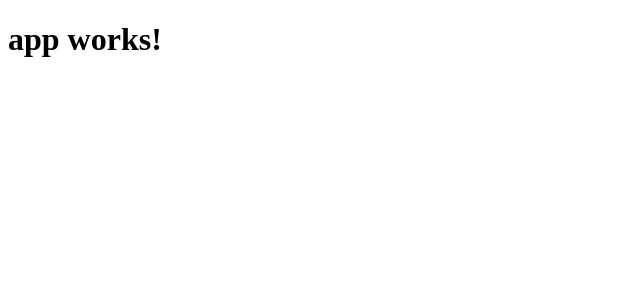
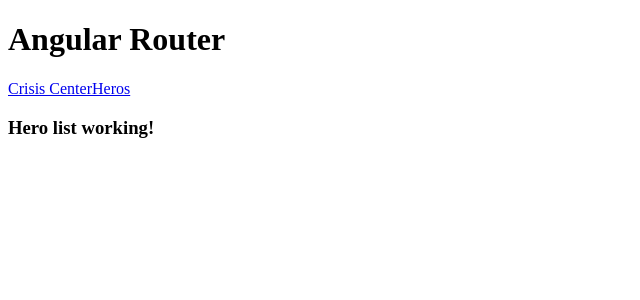
Before and after one commit to Erico79/routing-app, an Angular app: page /heroes in a window 1280 px wide. Shown: the top 300 px of the page, without its empty margins (0-640 px from the left). Built offline with nearby package versions, Linux system fonts and the light colour scheme.

Commit message:
Router Directives : RouterLinkActive etc

```diff
--- a/src/app/app.component.html
+++ b/src/app/app.component.html
@@ -1,3 +1,6 @@
-<h1>
-  {{title}}
-</h1>
+<h1>Angular Router</h1>
+<nav>
+  <a routerLink="/crisis-center" routerLinkActive="active">Crisis Center</a>
+  <a routerLink="/heroes" routerLinkActive="active">Heros</a>
+</nav>
+<router-outlet></router-outlet>
--- a/src/app/app.module.ts
+++ b/src/app/app.module.ts
@@ -2,17 +2,30 @@ import { BrowserModule } from '@angular/platform-browser';
 import { NgModule } from '@angular/core';
 import { FormsModule } from '@angular/forms';
 import { HttpModule } from '@angular/http';
+import { RouterModule, Routes } from '@angular/router';
 
 import { AppComponent } from './app.component';
+import { CrisisListComponent } from './crisis-list.component';
+import { HeroListComponent } from './hero-list.component';
+
+const appRoutes: Routes = [
+  { path: 'crisis-center', component: CrisisListComponent },
+  { path: 'heroes', component: HeroListComponent }
+]
 
 @NgModule({
   declarations: [
-    AppComponent
+    AppComponent,
+    CrisisListComponent,
+    HeroListComponent
   ],
   imports: [
     BrowserModule,
     FormsModule,
-    HttpModule
+    HttpModule,
+    RouterModule.forRoot(appRoutes,
+      {enableTracing: true} // debugging purposes only
+    )
   ],
   providers: [],
   bootstrap: [AppComponent]
--- /dev/null
+++ b/src/app/crisis-list.component.html
@@ -0,0 +1 @@
+<h3>Crisis Working!</h3>
--- /dev/null
+++ b/src/app/hero-list.component.html
@@ -0,0 +1 @@
+<h3>Hero list working!</h3>
--- /dev/null
+++ b/src/app/hero-list.component.ts
@@ -0,0 +1,6 @@
+import {Component} from '@angular/core';
+@Component({
+  selector: 'hero-list',
+  templateUrl: 'hero-list.component.html'
+})
+export class HeroListComponent {}
```
Also changed, not shown: src/app/crisis-list.component.ts (added, +7 -0 lines).
